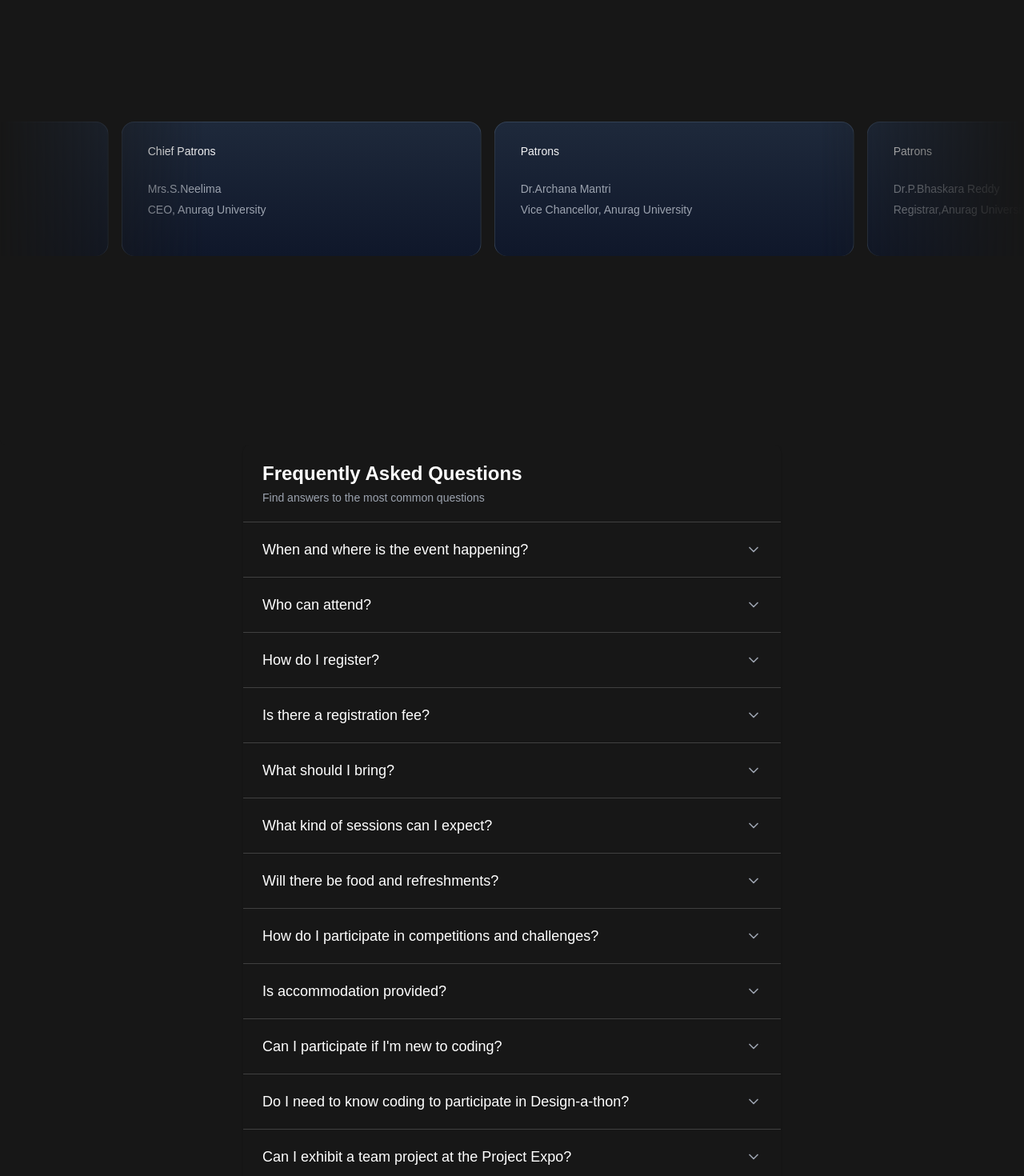
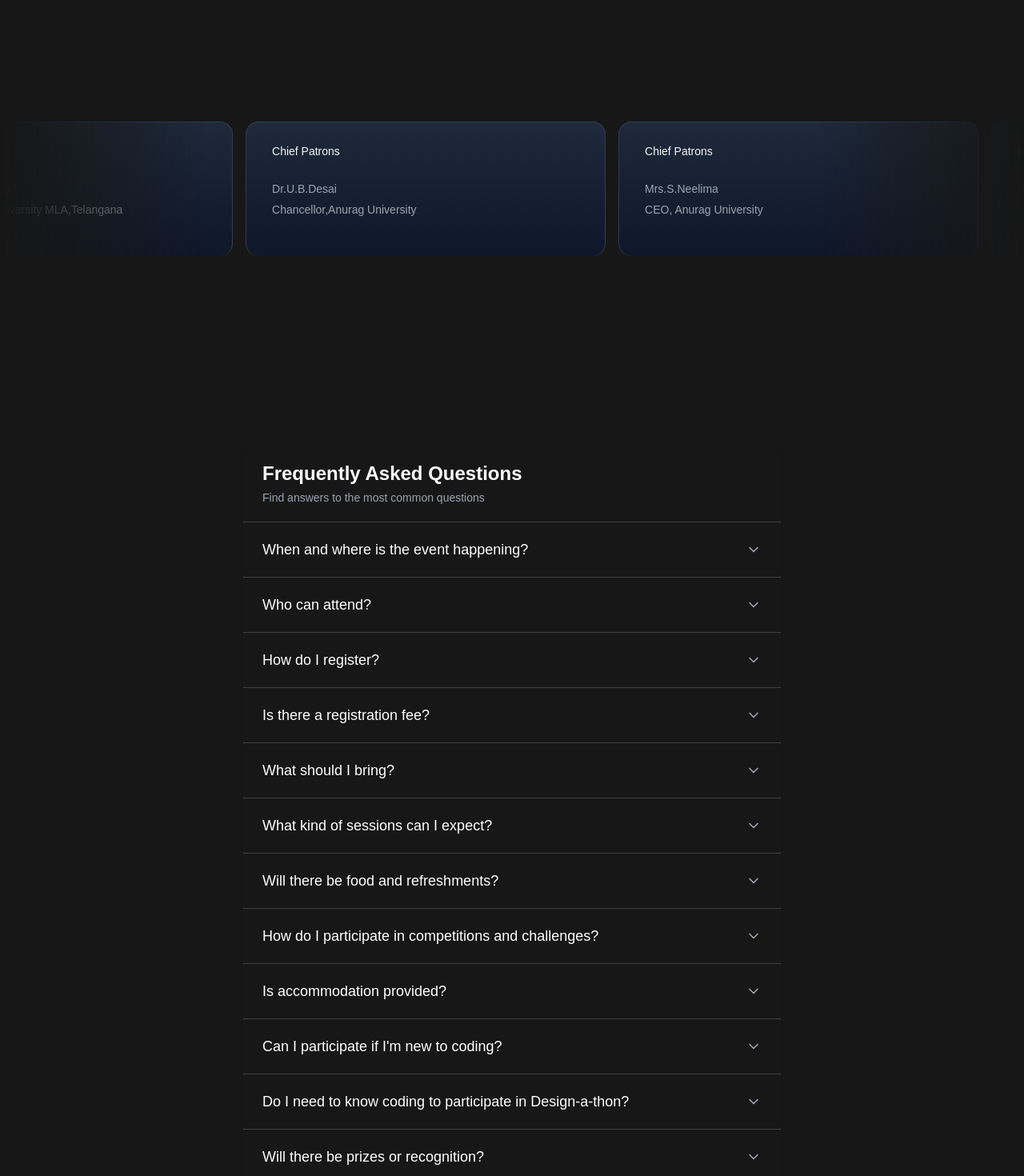
Before and after one commit to Sailaja5125/newwebpage, a Next.js app in the folder clubwork/: page / in a window 1280 px wide. Shown: the part 3220-4690 px from the top of the page at 80% size. Built offline with nearby package versions, Linux system fonts and the light colour scheme; a web font is replaced by a local one.

Commit message:
Thursday new6

```diff
--- a/clubwork/src/components/sub/Accordian.jsx
+++ b/clubwork/src/components/sub/Accordian.jsx
@@ -95,10 +95,10 @@ const defaultFaqs = [
         question: "Do I need to know coding to participate in Design-a-thon?",
         answer: "No! The Design-a-thon focuses on creativity, problem-solving, and design thinking, not coding."
       },
-      {
-        question: "Can I exhibit a team project at the Project Expo?",
-        answer: "Yes! Team-based projects are encouraged, if they align with the theme and guidelines."
-      },
+      // {
+      //   question: "Can I exhibit a team project at the Project Expo?",
+      //   answer: "Yes! Team-based projects are encouraged, if they align with the theme and guidelines."
+      // },
       {
         question: "Will there be prizes or recognition?",
         answer: "Yes, standout projects will be recognized and awarded by a panel of experts."
--- a/clubwork/src/components/ui/infinity-moving-cards.jsx
+++ b/clubwork/src/components/ui/infinity-moving-cards.jsx
@@ -6,7 +6,7 @@ export const InfiniteMovingCards = ({
   items,
   direction = "left",
   speed = "fast",
-  pauseOnHover = true,
+  pauseOnHover = false,
   className
 }) => {
   const containerRef = React.useRef(null);
@@ -48,7 +48,7 @@ export const InfiniteMovingCards = ({
       } else if (speed === "normal") {
         containerRef.current.style.setProperty("--animation-duration", "40s");
       } else if(speed === "slow") {
-        containerRef.current.style.setProperty("--animation-duration", "100s");
+        containerRef.current.style.setProperty("--animation-duration", "500s");
       }
     }
   };
```
